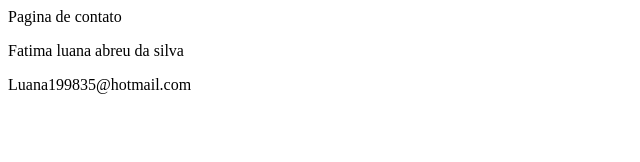
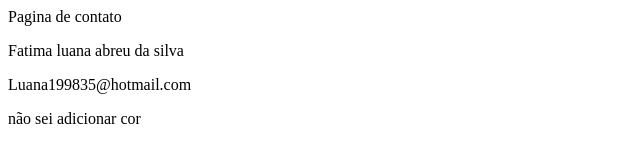
Before and after one commit to fakefatlu/github-master, a plain HTML site: page contato.html in a window 1280 px wide. Shown: the whole page, without its empty margins (0-640 px from the left). Drawn offline with Linux system fonts and the light colour scheme.

Commit message:
Juste na pagina de contato closes #6

```diff
--- a/contato.html
+++ b/contato.html
@@ -10,6 +10,7 @@
 <body>
     <p>Fatima luana abreu da silva</p>
     <p>Luana199835@hotmail.com</p>
+    <p> não sei adicionar cor </p>
 
 </body>
 
```
